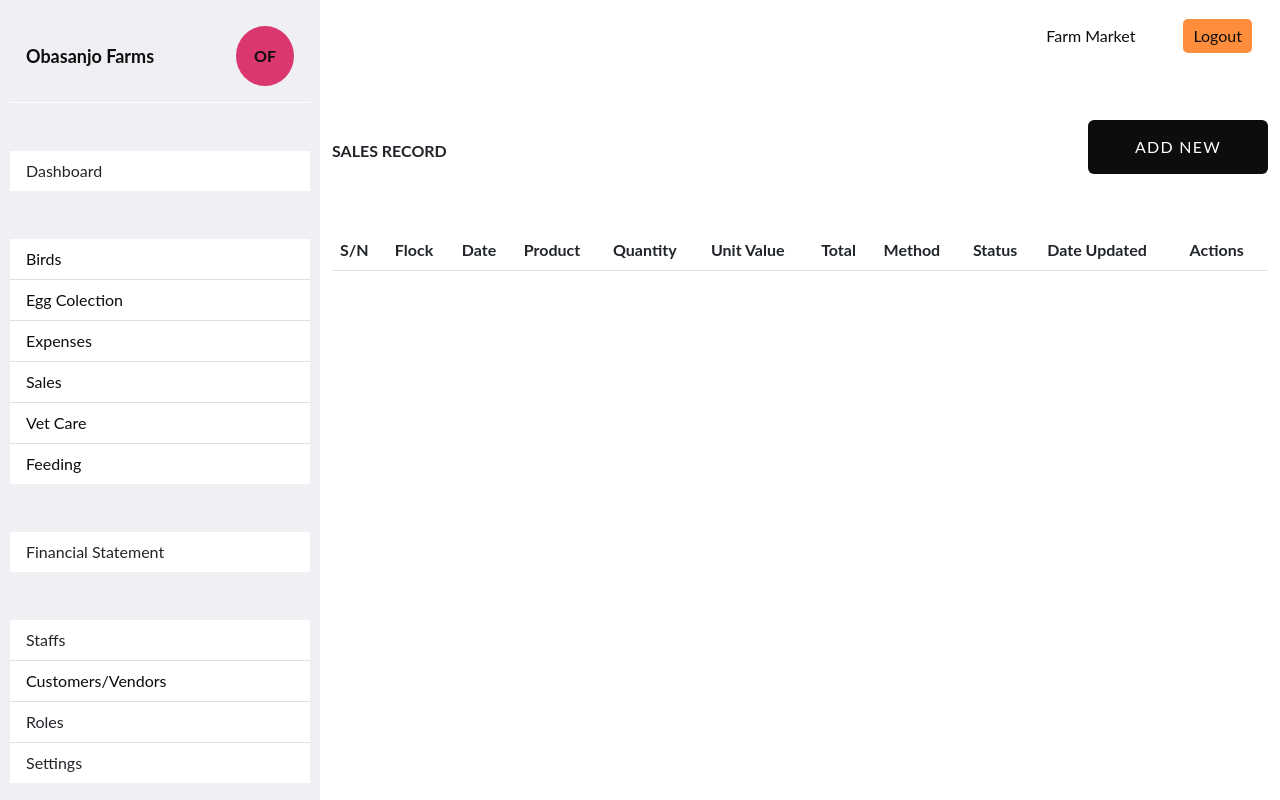
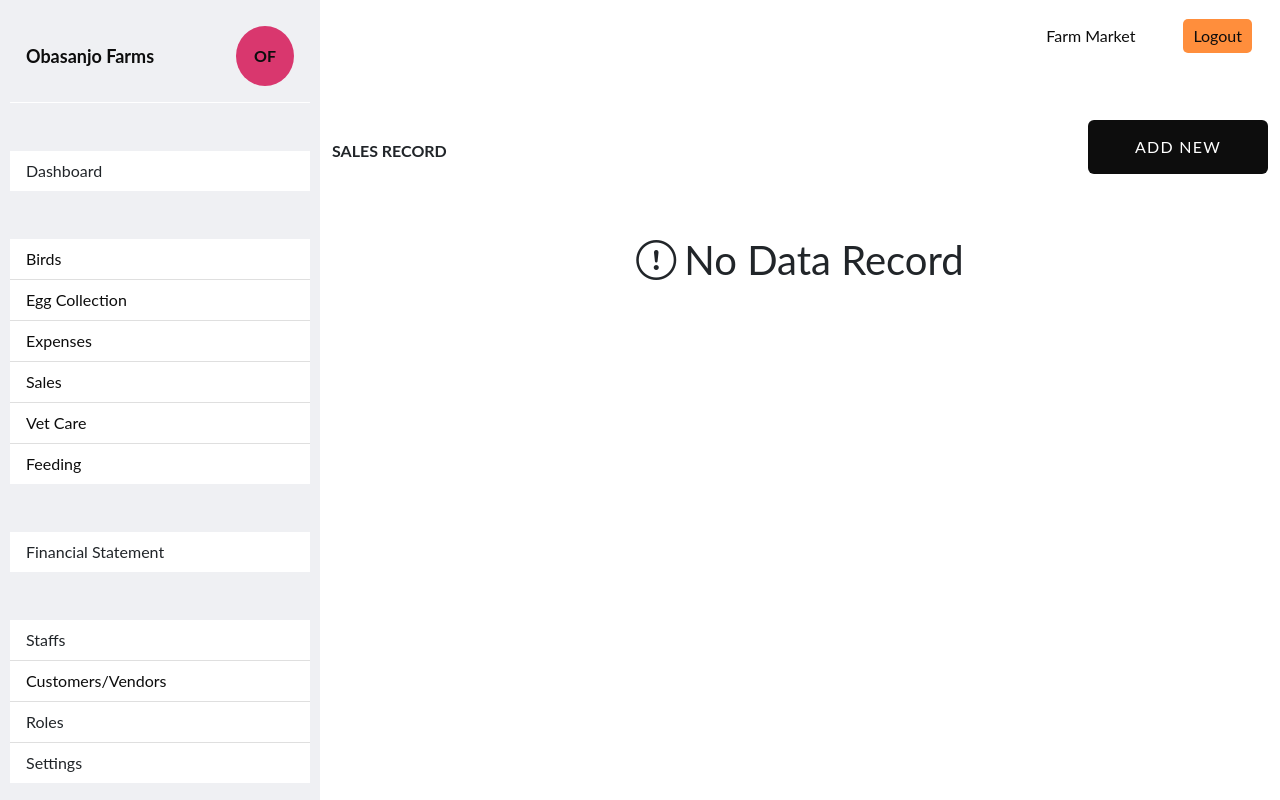
Before and after one commit to TundeOladejo/clucknest, a Vue app: page /main/sales-record in a window 1280 px wide. Built offline with nearby package versions, Linux system fonts and the light colour scheme.

Commit message:
included empty record view

```diff
--- a/src/components/NavigationPanel.vue
+++ b/src/components/NavigationPanel.vue
@@ -18,7 +18,7 @@
                     <router-link class="stretched-link" :to="{ name: 'BirdsRecord' }">Birds</router-link>
                 </li>
                 <li class="list-group-item">
-                    <router-link class="stretched-link" :to="{ name: 'EggsRecord' }">Egg Colection</router-link>
+                    <router-link class="stretched-link" :to="{ name: 'EggsRecord' }">Egg Collection</router-link>
                 </li>
                 <li class="list-group-item">
                     <router-link class="stretched-link" :to="{ name: 'ExpensesRecord'}">Expenses</router-link>
--- a/src/components/content/ActionComponent.vue
+++ b/src/components/content/ActionComponent.vue
@@ -18,7 +18,7 @@
                 </div>
                 <div class="modal-footer">
                     <button type="button" class="btn btn-outline-secondary btn-sm" data-bs-dismiss="modal">Close</button>
-                    <button type="button" class="btn btn-danger btn-sm">Delete</button>
+                    <button type="button" class="btn btn-danger btn-sm" data-bs-dismiss="modal">Delete</button>
                 </div>
             </div>
         </div>
--- a/src/components/content/TablesComponent.vue
+++ b/src/components/content/TablesComponent.vue
@@ -1,5 +1,9 @@
 <template>
-    <div class="table-responsive">
+    <div v-if="isListEmpty == true" class="d-flex justify-content-center fs-1 gap-2">
+        <i class="bi bi-exclamation-circle"></i>
+        <span>No Data Record</span>
+    </div>
+    <div v-else class="table-responsive">
         <table class="table table-striped">
             <thead v-if="isExepnse">
                 <tr>
@@ -121,14 +125,15 @@ export default {
     name: "TablesComponent",
     components: { ActionComponent },
     props: {
-        isExepnse: { type: Boolean },
-        expenseList: { type: Array },
-        isSales: { type: Boolean },
-        salesList: { type: Array },
-        isFeeding: { type: Boolean },
-        feedingList: { type: Array },
-        isEggRecord: { type: Boolean },
-        eggList: { type: Array }
+        isListEmpty: Boolean,
+        isExepnse: Boolean,
+        expenseList: Array,
+        isSales: Boolean,
+        salesList: Array,
+        isFeeding: Boolean,
+        feedingList: Array,
+        isEggRecord: Boolean,
+        eggList: Array
     },
     methods: {
         dateTime(value) {
--- a/src/components/pages/EggsRecord.vue
+++ b/src/components/pages/EggsRecord.vue
@@ -2,7 +2,8 @@
     <bread-crumb title="Eggs Record"></bread-crumb>
 
     <custom-modal modalTitle="Egg Record" :modalInputs="modalInputs" :saveModalForm="saveEggList"></custom-modal>
-    <tables-component :isEggRecord="true" :eggList="eggList"></tables-component>
+
+    <tables-component :isEggRecord="true" :eggList="eggList" :isListEmpty="isListEmpty"></tables-component>
 </template>
 
 <script>
@@ -32,6 +33,7 @@ export default {
                 { isInput: true, type: "text", label: "Additional Notes", id: "notes", placeholder: "Notes", modalWrapperClass: "col-md-12" }
             ],
             eggList: [],
+            isListEmpty: true
         }
     },
     methods: {
@@ -47,6 +49,7 @@ export default {
                 notes: inputValues[4]
             })
             this.clearForm()
+            this.isListEmpty = false
         },
         clearForm() {
             this.modalInputs.map((i) => i.value = null)
--- a/src/components/pages/ExpensesRecord.vue
+++ b/src/components/pages/ExpensesRecord.vue
@@ -3,7 +3,7 @@
         <bread-crumb title="Expense Record" />
 
         <custom-modal modalTitle="New Expense" :modalInputs="modalInputs" :saveModalForm="saveExpenseList"></custom-modal>
-        <tables-component :expenseList="allExpenses" :isExepnse="true" />
+        <tables-component :expenseList="allExpenses" :isExepnse="true" :isListEmpty="isListEmpty" />
     </div>
 </template>
 
@@ -61,6 +61,7 @@ export default {
             { type: "text", label: "Purchased From", id: "purchasedFrom", placeholder: "Purchased From", modalWrapperClass: "col-md-12" },
         ],
         allExpenses: [],
+        isListEmpty: true
     }),
     methods: {
         saveExpenseList() {
@@ -77,6 +78,7 @@ export default {
                 paymentFrom: inputValues[7]
             })
             this.clearForm()
+            this.isListEmpty = false
         },
         clearForm() {
             this.modalInputs.map((i) => i.value = null)
--- a/src/components/pages/FeedingRecord.vue
+++ b/src/components/pages/FeedingRecord.vue
@@ -5,7 +5,7 @@
 
     <div class="row">
         <div class="col">
-            <tables-component :feedingList="allFeeds" :isFeeding="true" />
+            <tables-component :feedingList="allFeeds" :isFeeding="true" :isListEmpty="isListEmpty" />
         </div>
     </div>
 </template>
@@ -45,6 +45,7 @@ export default {
             { type: "text", label: "Additional Notes", id: "addnotes", placeholder: "Additional Notes", modalWrapperClass: "col-md-12" },
         ],
         allFeeds: [],
+        isListEmpty: true
     }),
     methods: {
         saveFeedingList() {
@@ -58,6 +59,7 @@ export default {
                 addNotes: inputValues[4]
             })
             this.clearForm()
+            this.isListEmpty = false
         },
         clearForm() {
             this.modalInputs.map((i) => i.value = null)
--- a/src/components/pages/SalesRecord.vue
+++ b/src/components/pages/SalesRecord.vue
@@ -4,7 +4,7 @@
 
         <custom-modal modalTitle="New Sales" :modalInputs="modalInputs" :saveModalForm="saveSalesList"></custom-modal>
 
-        <tables-component :salesList="allReceipts" :isSales="true"/>
+        <tables-component :salesList="allReceipts" :isSales="true" :isListEmpty="isListEmpty"/>
     </div>
 </template>
 
@@ -53,6 +53,7 @@ export default {
             { type: "text", label: "Sold To", id: "soldTo", placeholder: "Sold To", modalWrapperClass: "col-md-12" },
         ],
         allReceipts: [],
+        isListEmpty: true
     }),
     methods: {
         saveSalesList() {
@@ -70,6 +71,7 @@ export default {
                 soldTo: inputValues[7]
             })
             this.clearForm()
+            this.isListEmpty = false
         },
         clearForm() {
             this.modalInputs.map((i) => i.value = null)
```
